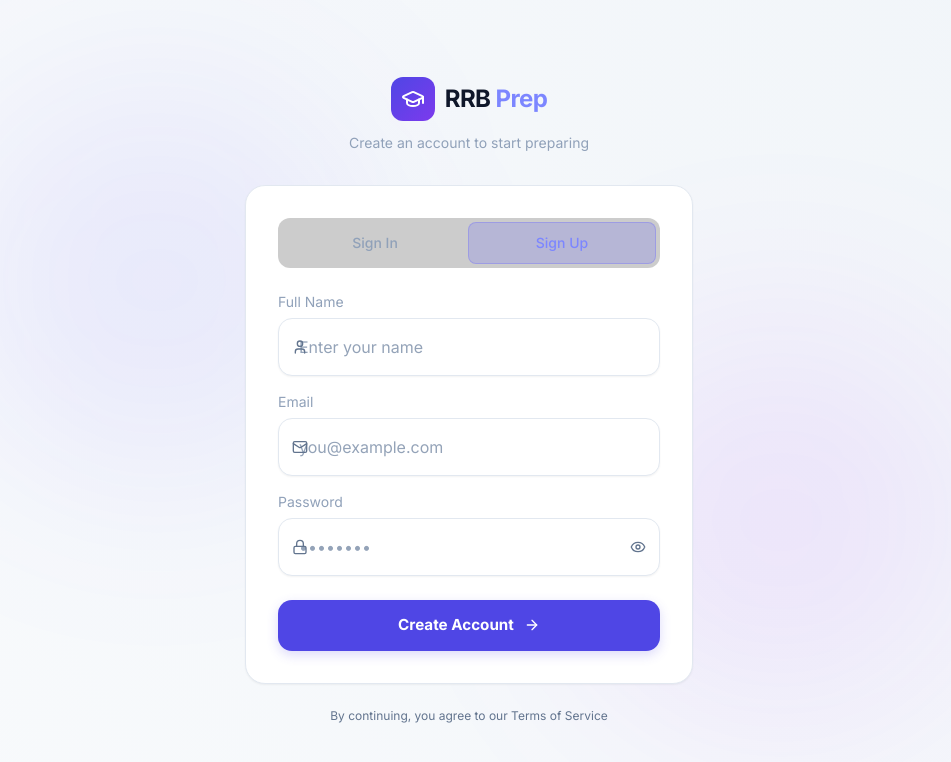
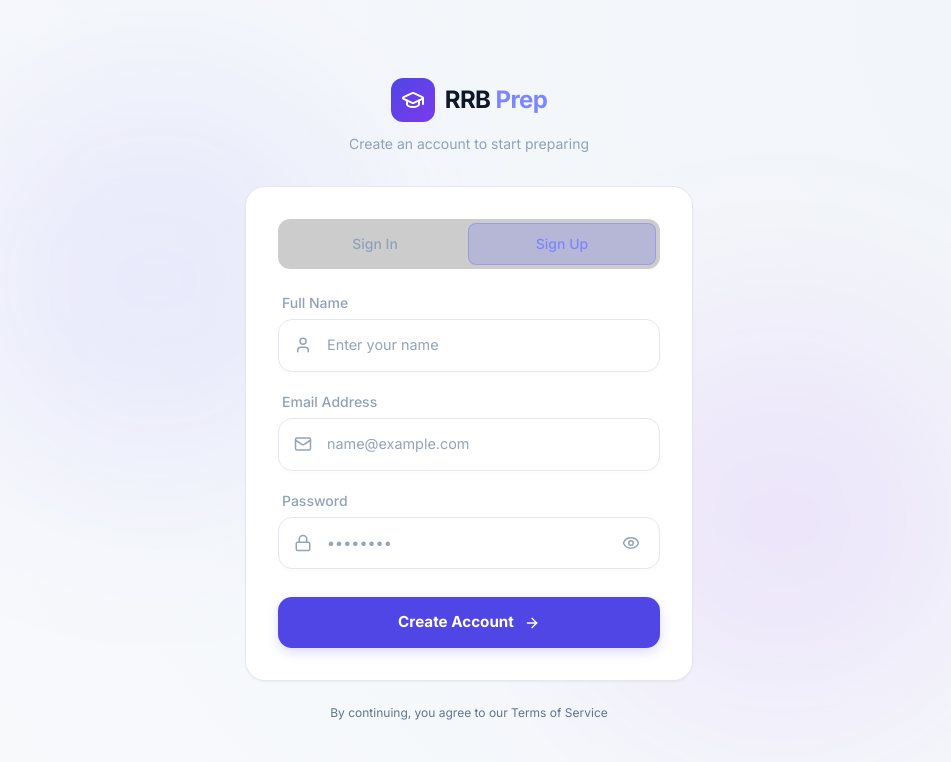
Before and after one commit to Abivarthan/RRB-Preparation, a Next.js app: page /login in a window 1280 px wide. Both pictures are taken after a click on the button "Sign Up". Shown: the top 762 px of the page, without its empty margins (171-1122 px from the left). Built offline with nearby package versions, Linux system fonts and the light colour scheme; no server answers.

Commit message:
Submission error fixed

```diff
--- a/src/app/globals.css
+++ b/src/app/globals.css
@@ -178,25 +178,78 @@ body {
 /* Input styles */
 .input-field {
   width: 100%;
-  padding: 1rem 1.25rem;
+  padding: 0.875rem 1.25rem;
   background: white;
-  border: 1px solid var(--border-color);
+  border: 1.5px solid var(--border-color);
   border-radius: 14px;
   color: var(--text-primary);
-  font-size: 1rem;
+  font-size: 0.95rem;
   font-family: 'Inter', sans-serif;
-  transition: all 0.2s ease;
+  transition: all 0.25s cubic-bezier(0.4, 0, 0.2, 1);
   outline: none;
-  box-shadow: var(--shadow-sm);
+  box-shadow: 0 2px 4px rgba(0, 0, 0, 0.02);
 }
 
 .input-field:focus {
   border-color: var(--accent-primary);
-  box-shadow: 0 0 0 4px rgba(79, 70, 229, 0.1);
+  box-shadow: 0 0 0 4px rgba(79, 70, 229, 0.08);
+  background: white;
 }
 
 .input-field::placeholder {
   color: var(--text-muted);
+  font-size: 0.9rem;
+}
+
+/* Input groups with icons */
+.input-group {
+  position: relative;
+  display: flex;
+  align-items: center;
+}
+
+.input-group .input-icon-left {
+  position: absolute;
+  left: 1rem;
+  color: var(--text-muted);
+  transition: all 0.25s ease;
+  pointer-events: none;
+  display: flex;
+  align-items: center;
+  justify-content: center;
+}
+
+.input-group .input-icon-right {
+  position: absolute;
+  right: 1rem;
+  color: var(--text-muted);
+  transition: all 0.25s ease;
+  cursor: pointer;
+  display: flex;
+  align-items: center;
+  justify-content: center;
+  border: none;
+  background: transparent;
+  padding: 4px;
+  border-radius: 8px;
+}
+
+.input-group .input-icon-right:hover {
+  color: var(--accent-primary);
+  background: rgba(79, 70, 229, 0.05);
+}
+
+.input-group:focus-within .input-icon-left {
+  color: var(--accent-primary);
+  transform: scale(1.1);
+}
+
+.input-group .input-field-with-icon {
+  padding-left: 3rem;
+}
+
+.input-group .input-field-with-right-icon {
+  padding-right: 3rem;
 }
 
 /* Quiz option button */
--- a/src/app/login/page.tsx
+++ b/src/app/login/page.tsx
@@ -99,47 +99,60 @@ export default function LoginPage() {
             </button>
           </div>
 
-          <form onSubmit={handleSubmit} className="space-y-4">
+          <form onSubmit={handleSubmit} className="space-y-5">
             {!isLogin && (
-              <div className="animate-fadeIn">
-                <label className="block text-sm text-slate-400 mb-1.5">Full Name</label>
-                <div className="relative">
-                  <User size={16} className="absolute left-3.5 top-1/2 -translate-y-1/2 text-slate-500" />
+              <div className="animate-fadeIn space-y-1.5">
+                <label className="block text-sm font-medium text-slate-400 ml-1">Full Name</label>
+                <div className="input-group">
+                  <div className="input-icon-left">
+                    <User size={18} />
+                  </div>
                   <input
                     type="text"
                     value={name}
                     onChange={(e) => setName(e.target.value)}
-                    className="input-field pl-10"
+                    className="input-field input-field-with-icon"
                     placeholder="Enter your name"
                   />
                 </div>
               </div>
             )}
 
-            <div>
-              <label className="block text-sm text-slate-400 mb-1.5">Email</label>
-              <div className="relative">
-                <Mail size={16} className="absolute left-3.5 top-1/2 -translate-y-1/2 text-slate-500" />
+            <div className="space-y-1.5">
+              <label className="block text-sm font-medium text-slate-400 ml-1">Email Address</label>
+              <div className="input-group">
+                <div className="input-icon-left">
+                  <Mail size={18} />
+                </div>
                 <input
                   type="email"
                   value={email}
                   onChange={(e) => setEmail(e.target.value)}
-                  className="input-field pl-10"
-                  placeholder="you@example.com"
+                  className="input-field input-field-with-icon"
+                  placeholder="name@example.com"
                   required
                 />
               </div>
             </div>
 
-            <div>
-              <label className="block text-sm text-slate-400 mb-1.5">Password</label>
-              <div className="relative">
-                <Lock size={16} className="absolute left-3.5 top-1/2 -translate-y-1/2 text-slate-500" />
+            <div className="space-y-1.5">
+              <div className="flex justify-between items-center ml-1">
+                <label className="block text-sm font-medium text-slate-400">Password</label>
+                {isLogin && (
+                  <Link href="#" className="text-xs text-indigo-400 hover:text-indigo-300 transition-colors">
+                    Forgot Password?
+                  </Link>
+                )}
+              </div>
+              <div className="input-group">
+                <div className="input-icon-left">
+                  <Lock size={18} />
+                </div>
                 <input
                   type={showPassword ? 'text' : 'password'}
                   value={password}
                   onChange={(e) => setPassword(e.target.value)}
-                  className="input-field pl-10 pr-10"
+                  className="input-field input-field-with-icon input-field-with-right-icon"
                   placeholder="••••••••"
                   required
                   minLength={6}
@@ -147,9 +160,10 @@ export default function LoginPage() {
                 <button
                   type="button"
                   onClick={() => setShowPassword(!showPassword)}
-                  className="absolute right-3.5 top-1/2 -translate-y-1/2 text-slate-500 hover:text-slate-300"
+                  className="input-icon-right"
+                  aria-label={showPassword ? "Hide password" : "Show password"}
                 >
-                  {showPassword ? <EyeOff size={16} /> : <Eye size={16} />}
+                  {showPassword ? <EyeOff size={18} /> : <Eye size={18} />}
                 </button>
               </div>
             </div>
--- a/src/lib/api.ts
+++ b/src/lib/api.ts
@@ -187,8 +187,14 @@ export async function submitAttempt(
   });
 
   if (error) {
-    console.error('Error submitting attempt:', error);
+    console.error('Supabase RPC Error:', error);
     throw error;
+  }
+
+  // Check for logical error returned in JSON
+  if (data && typeof data === 'object' && 'error' in data) {
+    console.error('Logic Error in RPC:', data.error);
+    throw new Error(data.error as string);
   }
 }
 
```
Also changed, not shown: src/app/test/[id]/QuizEngine.tsx (+129 -1 lines).
